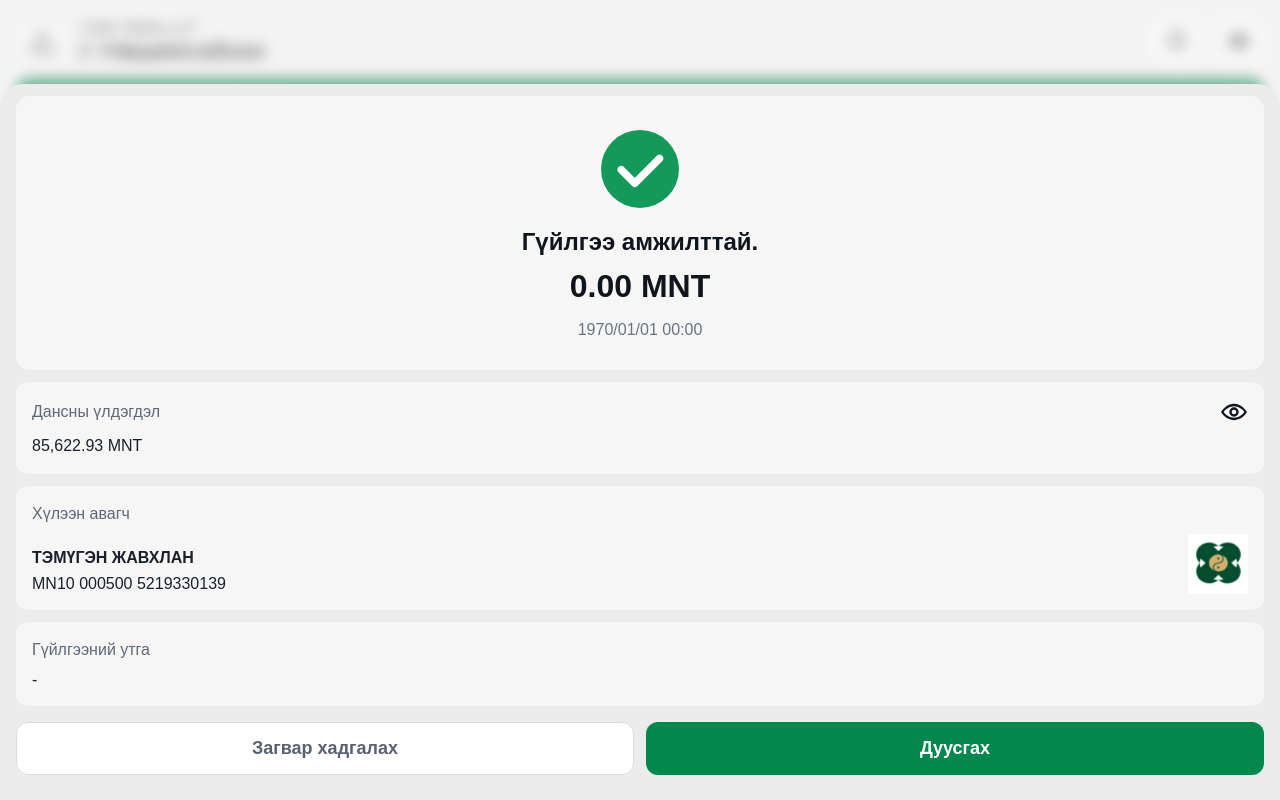
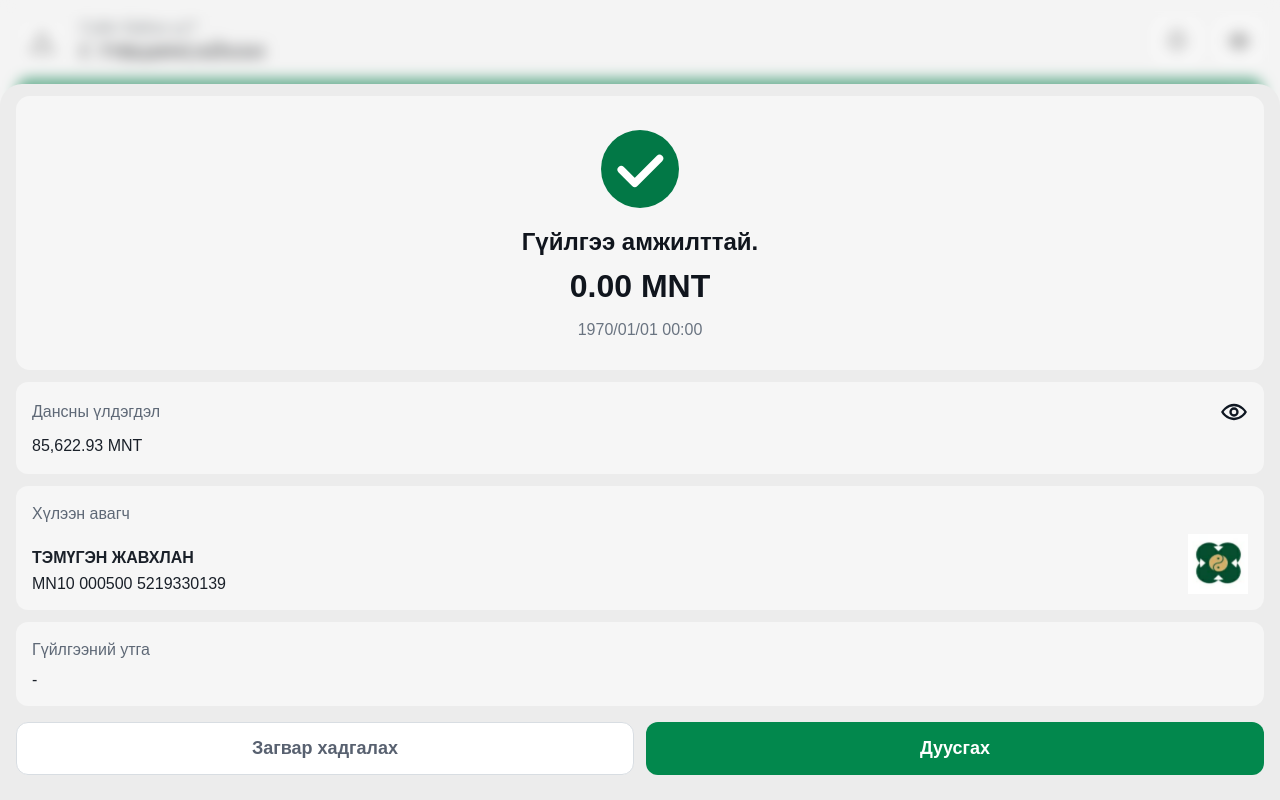
Before and after one commit to Tuvshee555/Bank, a Next.js app: page /success in a window 1280 px wide. Shown: the top 800 px of the page. Built offline with nearby package versions, Linux system fonts and the light colour scheme.

Commit message:
just in case

```diff
--- a/components/success/SuccessDrawer.jsx
+++ b/components/success/SuccessDrawer.jsx
@@ -1,9 +1,8 @@
-import KhanIcon from "../icons/KhanIcon";
 
 function CheckIcon() {
   return (
     <svg width="90" height="90" viewBox="0 0 120 120" fill="none" aria-hidden="true" className="mx-auto">
-      <circle cx="60" cy="60" r="52" fill="#14995A" />
+      <circle cx="60" cy="60" r="52" fill="#027846" />
       <path d="M35 61 53 79 86 46" stroke="white" strokeWidth="10" strokeLinecap="round" strokeLinejoin="round" />
     </svg>
   );
```
